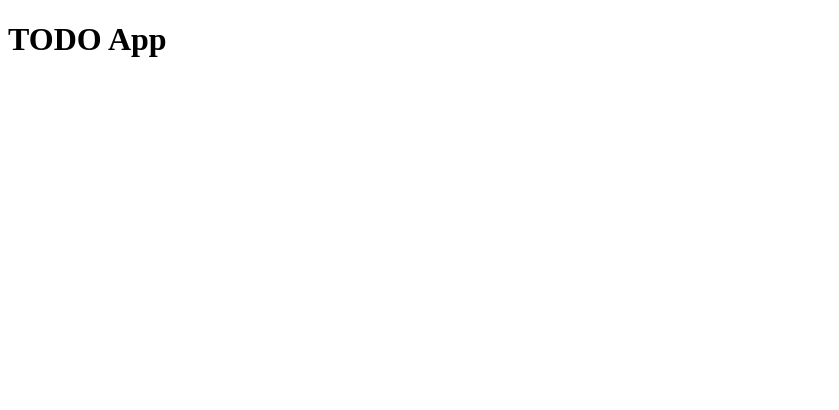
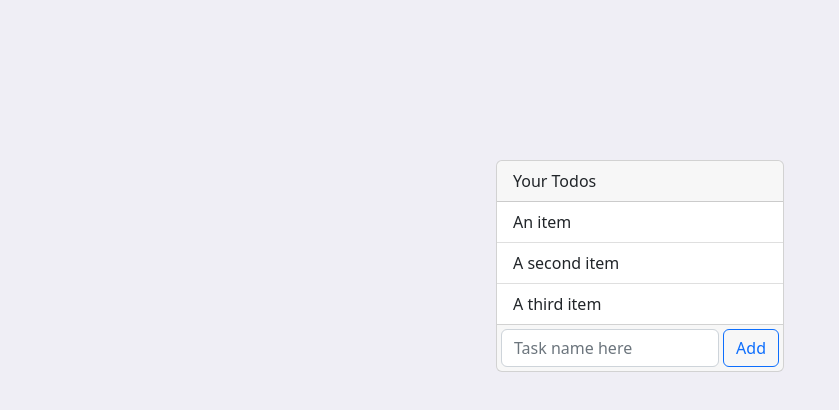
Before and after one commit to shailesz/todo-app-golang, a plain HTML site: page src/client/index.html in a window 1280 px wide. Shown: the whole page, without its empty margins (0-839 px from the left). Drawn offline with nearby package versions, Linux system fonts and the light colour scheme; files that its build step writes are made by us from their sources.

Commit message:
added static layout

```diff
--- a/src/client/assets/styles/style.css
+++ b/src/client/assets/styles/style.css
@@ -0,0 +1,23 @@
+body {
+    background-color: #efeef5;
+}
+
+.todo-wrapper {
+    margin: 0 auto;
+    margin-top: 20vh;
+}
+
+.btn-bd-primary {
+    --bs-btn-font-weight: 600;
+    --bs-btn-color: var(--bs-white);
+    --bs-btn-bg: var(--bd-violet);
+    --bs-btn-border-color: var(--bd-violet);
+    --bs-btn-border-radius: .5rem;
+    --bs-btn-hover-color: var(--bs-white);
+    --bs-btn-hover-bg: #{shade-color($bd-violet, 10%)};
+    --bs-btn-hover-border-color: #{shade-color($bd-violet, 10%)};
+    --bs-btn-focus-shadow-rgb: var(--bd-violet-rgb);
+    --bs-btn-active-color: var(--bs-btn-hover-color);
+    --bs-btn-active-bg: #{shade-color($bd-violet, 20%)};
+    --bs-btn-active-border-color: #{shade-color($bd-violet, 20%)};
+  }
--- a/src/client/index.html
+++ b/src/client/index.html
@@ -4,9 +4,36 @@
     <meta charset="UTF-8" />
     <meta http-equiv="X-UA-Compatible" content="IE=edge" />
     <meta name="viewport" content="width=device-width, initial-scale=1.0" />
-    <title>TODO</title>
+    <link
+      href="https://cdn.jsdelivr.net/npm/bootstrap@5.2.0-beta1/dist/css/bootstrap.min.css"
+      rel="stylesheet"
+      integrity="sha384-0evHe/X+R7YkIZDRvuzKMRqM+OrBnVFBL6DOitfPri4tjfHxaWutUpFmBp4vmVor"
+      crossorigin="anonymous"
+    />
+    <link rel="stylesheet" href="./src/client/assets/styles/style.css" />
+    <title>Todo App</title>
   </head>
   <body>
-    <h1>TODO App</h1>
+    <div class="container">
+        <div class="card todo-wrapper" style="width: 18rem;">
+            <div class="card-header">
+              Your Todos
+            </div>
+            <ul class="list-group list-group-flush">
+              <li class="list-group-item">An item</li>
+              <li class="list-group-item">A second item</li>
+              <li class="list-group-item">A third item</li>
+            </ul>
+            <div class="card-footer p-1">
+                <form action="/add" method="post">
+                    <div class="d-flex">
+                        <input class="form-control me-1" type="text" placeholder="Task name here" aria-label="Task name here">
+                        <button type="submit" class="btn btn-outline-primary">Add</button>
+                    </div>
+                </form>
+              </div>
+          </div>
+      </div>
+    </div>
   </body>
 </html>
```
Also changed, not shown: 2 other files.
